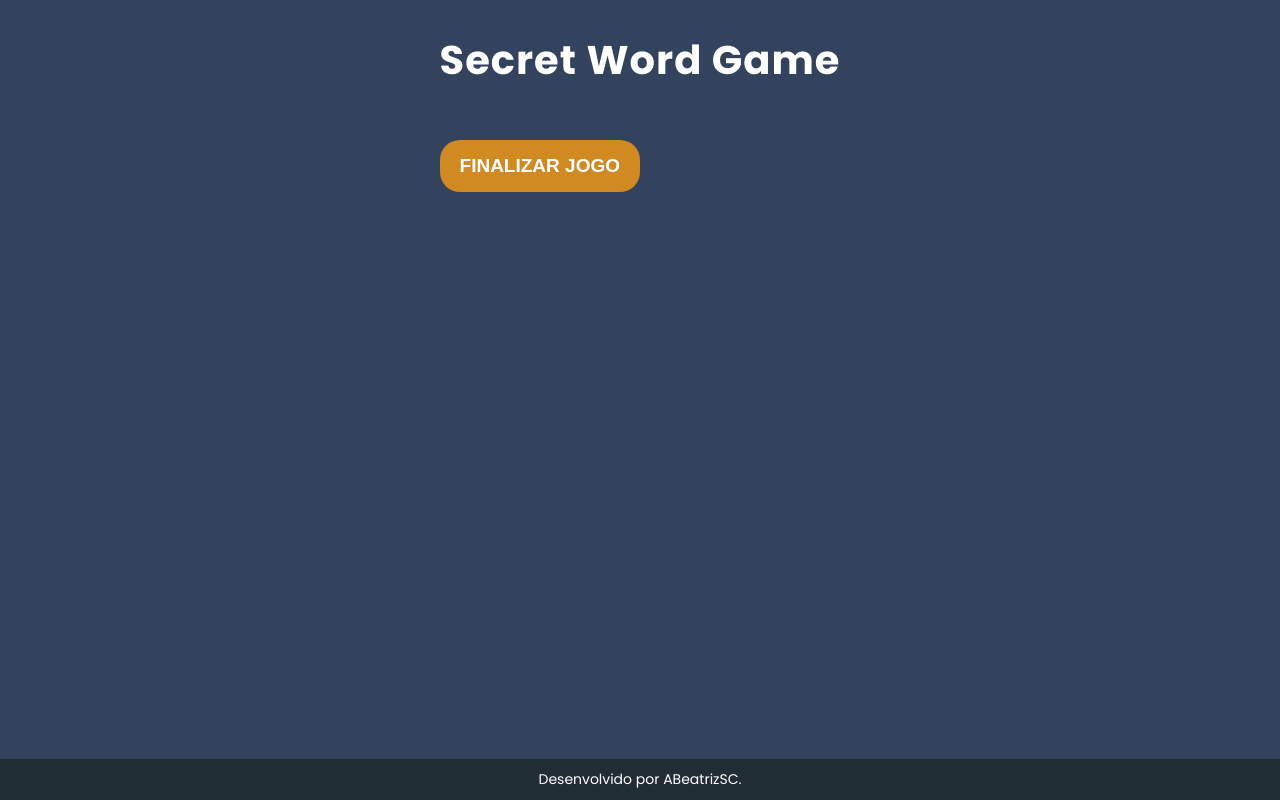
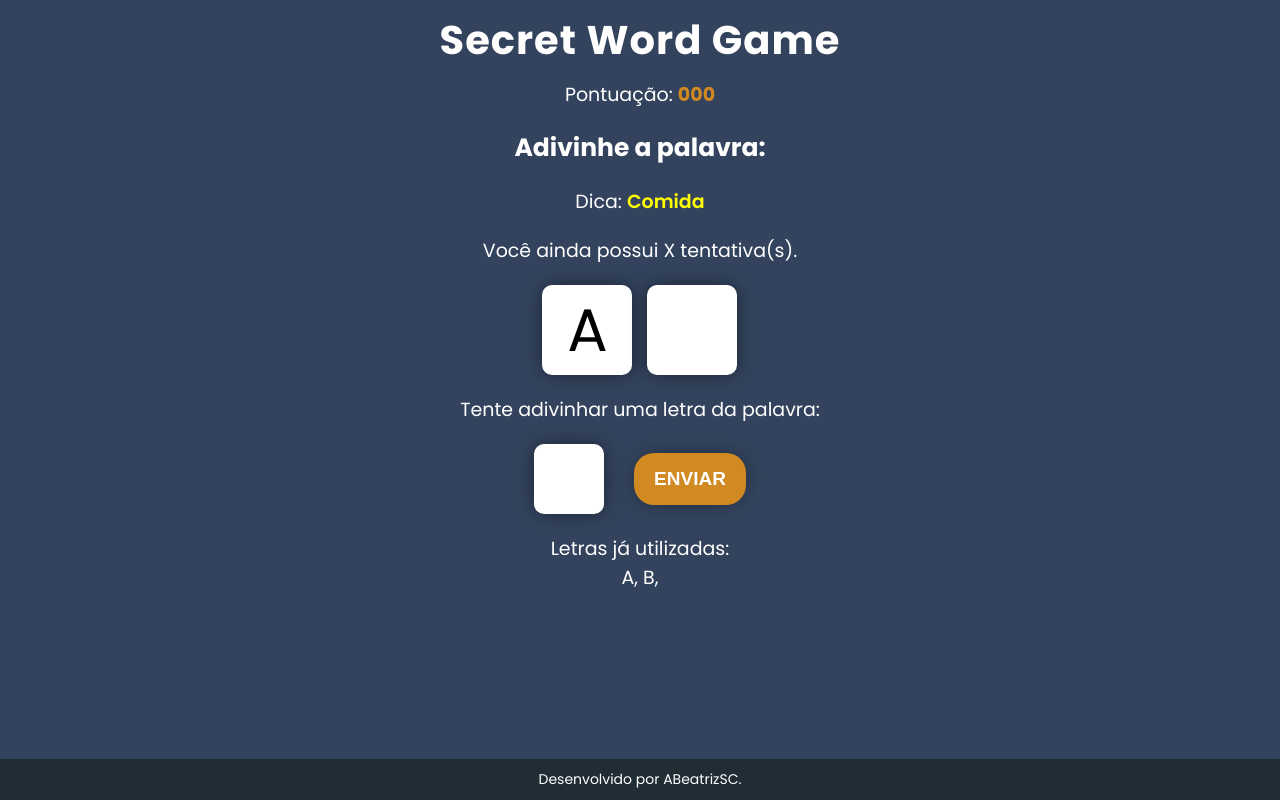
Before and after one commit to ABeatrizSC/secret-word-game, a React (Vite) app: page / in a window 1280 px wide. Both pictures are taken after a click on the button "COMEÇAR O JOGO". Built offline with nearby package versions, Linux system fonts and the light colour scheme.

Commit message:
styling Game component

```diff
--- a/index.html
+++ b/index.html
@@ -3,6 +3,7 @@
   <head>
     <meta charset="UTF-8" />
     <meta name="viewport" content="width=device-width, initial-scale=1.0" />
+    <link rel="shortcut icon" href="public/favicon.png" type="image/png">
     <title>The Secret Word Game!</title>
     <link rel="stylesheet" href="src/styles/reset.css">
     <link rel="stylesheet" href="src/styles/global.css">
--- a/src/components/Footer.jsx
+++ b/src/components/Footer.jsx
@@ -3,7 +3,7 @@ import './Footer.css'
 export function Footer() {
     return (
         <footer>
-            <p>Desenvolvido por <a href="https://github.com/ABeatrizSC">ABeatrizSC</a>.</p>
+            <p>Desenvolvido por <a target='_blank' href="https://github.com/ABeatrizSC">ABeatrizSC</a>.</p>
         </footer>
     )
 }
--- a/src/components/Game.css
+++ b/src/components/Game.css
@@ -0,0 +1,69 @@
+.game-container {
+    display: flex;
+    flex-direction: column;
+    align-items: center;
+    gap: 2rem;
+
+    & .points {
+        color: #D18922;
+        font-weight: 700;
+    }
+
+    & .tip {
+        color: yellow;
+        font-weight: 600;
+    }
+
+    & .word-container {
+        display: flex;
+        align-items: center;
+        gap: 1.5rem;
+
+        & .letter, .blank-square {
+            user-select: none;
+            display: inline-block;
+            width: 9rem;
+            height: 9rem;
+            background-color: #fff;
+            font-size: 6rem;
+            font-family: 'Poppins', sans-serif;
+            text-align: center;
+            border-radius: 1rem;
+            text-transform: uppercase;
+            color: #000;
+            box-shadow: 0px 0px 20px -3px rgba(0, 0, 0, 0.633);
+        }
+    }
+
+    & .letter-container {
+        & .form {
+            display: flex;
+            gap: 3rem;
+            align-items: center;
+            justify-content: center;
+            margin-top: 2rem;
+
+            & input {
+                width: 7rem;
+                height: 7rem;
+                background-color: #fff;
+                font-size: 5rem;
+                font-family: 'Poppins', sans-serif;
+                text-align: center;
+                border-radius: 1rem;
+                border: 0;
+                box-shadow: 0px 0px 20px -3px rgba(0, 0, 0, 0.633);
+
+                &:focus {
+                    outline: 0;
+                }
+            }
+        }
+    }
+
+    & .wrong-letters-container {
+        display: flex;
+        flex-direction: column;
+        align-items: center;
+    }
+}
--- a/src/components/Game.jsx
+++ b/src/components/Game.jsx
@@ -2,8 +2,29 @@ import './Game.css'
 
 export function Game({ verifyLetter}) {
     return (
-        <div>
-            <button onClick={verifyLetter}>Finalizar jogo</button>
+        <div className='game-container'>
+            <p>Pontuação: <span className="points">000</span></p>
+            <h2>Adivinhe a palavra: </h2>
+            <p>Dica: <span className='tip'>Comida</span></p>
+            <p>Você ainda possui <span>X</span> tentativa(s).</p>
+            <div className="word-container">
+                <span className='letter'>A</span>
+                <span className="blank-square"></span>
+            </div>
+            <div className="letter-container">
+                <p>Tente adivinhar uma letra da palavra:</p>
+                <form className='form'>
+                    <input type="text" maxLength={1} required/>
+                    <button>Enviar</button>
+                </form>
+            </div>
+            <div className='wrong-letters-container'>
+                <p>Letras já utilizadas:</p>
+                <div>
+                    <span>A, </span>
+                    <span>B, </span>
+                </div>
+            </div>
         </div>
     )
 }
--- a/src/styles/global.css
+++ b/src/styles/global.css
@@ -10,7 +10,7 @@ body {
     height: 100%;
     background-color: #33435D;
     color: white;
-    padding: 3rem 6rem;
+    padding: 1rem 6rem;
     display: flex;
     align-items: flex-start;
     justify-content: center;
@@ -18,11 +18,15 @@ body {
 
 h1 {
     font-size: 4rem;
-    margin-bottom: 5rem;
+    margin-bottom: 1rem;
     letter-spacing: 0.1rem;
 }
 
-p, button {
+h2 {
+    font-size: 2.5rem;
+}
+
+p, span, button {
    font-size: 1.9rem;
 }
 
@@ -34,6 +38,7 @@ button {
     height: auto;
     padding: 1.5rem 2rem;
     border-radius: 2rem;
+    box-shadow: 0px 0px 20px -3px rgba(0, 0, 0, 0.396);
     font-weight: 600;
     color: inherit;
     text-transform: uppercase;
```
Also changed, not shown: public/favicon.png (added).
